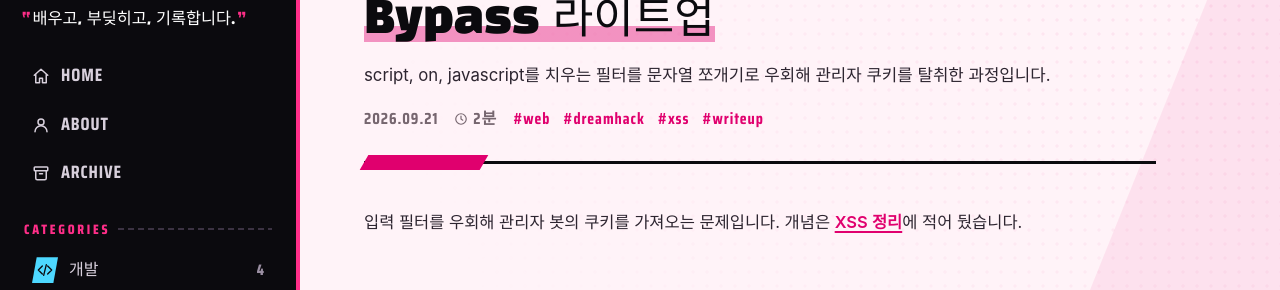
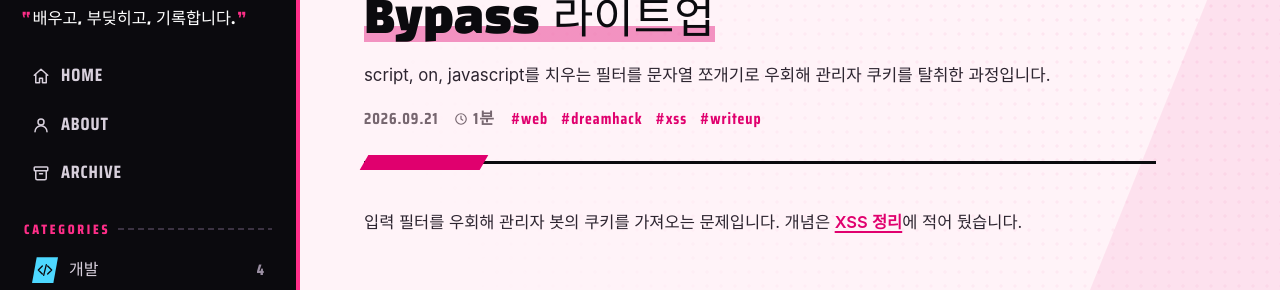
Before and after one commit to Grace0409/grace0409.github.io, a Jekyll site: the page built from _posts/2026-09-21-xss-filtering-bypass.md, in a window 1280 px wide and 900 px high. Shown: the part 155-445 px from the top of the window. Built offline with Jekyll 4.4.1, drawn with Linux system fonts in a browser that asks for light colours; some web fonts are replaced.

Commit message:
읽기 시간 계산에서 코드 블록 제외

```diff
--- a/_layouts/post.html
+++ b/_layouts/post.html
@@ -2,7 +2,18 @@
 layout: default
 ---
 {%- assign pc = site.data.categories | where: "slug", page.category | first -%}
-{%- assign words = content | strip_html | size -%}
+{%- comment -%} 읽기 시간은 코드 블록(<pre>)을 빼고 셉니다. {%- endcomment -%}
+{%- assign prose = "" -%}
+{%- assign pre_chunks = content | split: "<pre" -%}
+{%- for chunk in pre_chunks -%}
+  {%- if forloop.first -%}
+    {%- assign prose = prose | append: chunk -%}
+  {%- else -%}
+    {%- assign after_pre = chunk | append: " " | split: "</pre>" | last -%}
+    {%- assign prose = prose | append: after_pre -%}
+  {%- endif -%}
+{%- endfor -%}
+{%- assign words = prose | strip_html | size -%}
 {%- assign minutes = words | divided_by: 500 | plus: 1 -%}
 <article class="post">
   <header class="post-header">
```
